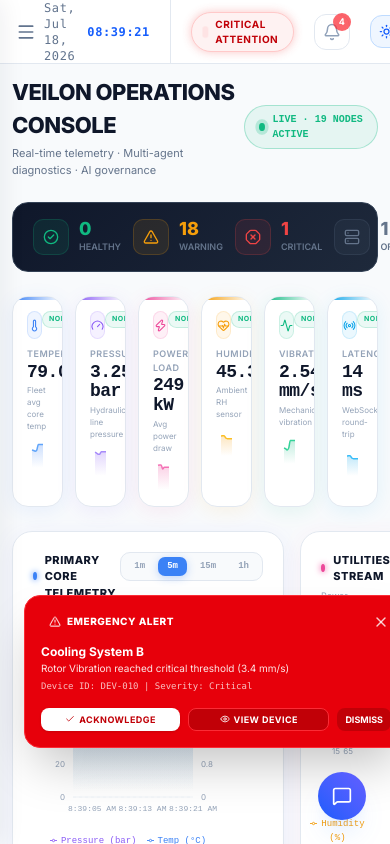
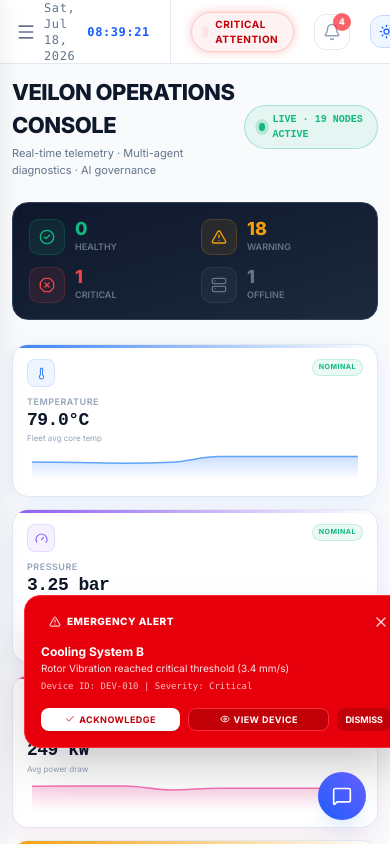
Before and after one commit to manavnagpal08/openswarm, a React (Vite) app: page / in a window 390 px wide. Built offline with nearby package versions, Linux system fonts and the light colour scheme.

Commit message:
Make application responsive for mobile and desktop

```diff
--- a/src/pages/Alerts.tsx
+++ b/src/pages/Alerts.tsx
@@ -40,7 +40,7 @@ export const Alerts: React.FC = () => {
           />
         </div>
 
-        <div className="flex w-full md:w-auto gap-4">
+        <div className="flex flex-col sm:flex-row w-full md:w-auto gap-4">
           <div className="flex items-center gap-2">
             <span className="text-[10px] uppercase font-bold text-slate-400 flex items-center gap-1.5"><Filter size={12} /> Severity</span>
             <select
--- a/src/pages/Dashboard.tsx
+++ b/src/pages/Dashboard.tsx
@@ -182,11 +182,7 @@ export const Dashboard: React.FC = () => {
       </div>
 
       {/* ── SYSTEM STATUS BAR ── */}
-      <div style={{
-        display: 'grid', gridTemplateColumns: 'repeat(4, 1fr)', gap: 12,
-        background: 'linear-gradient(135deg, #0f172a 0%, #1e293b 100%)',
-        borderRadius: 16, padding: '16px 20px', border: '1px solid #334155'
-      }}>
+      <div className="grid grid-cols-2 md:grid-cols-4 gap-3 p-4 md:p-5 rounded-2xl border border-slate-700 bg-gradient-to-br from-slate-900 to-slate-800">
         {[
           { label: 'Healthy', val: systemStats.healthy, icon: CheckCircle2, color: '#10b981' },
           { label: 'Warning', val: systemStats.warning, icon: AlertTriangle, color: '#f59e0b' },
@@ -209,7 +205,7 @@ export const Dashboard: React.FC = () => {
       </div>
 
       {/* ── KPI SPARKLINE CARDS ── */}
-      <div style={{ display: 'grid', gridTemplateColumns: 'repeat(6, 1fr)', gap: 12 }}>
+      <div className="grid grid-cols-1 sm:grid-cols-2 lg:grid-cols-3 xl:grid-cols-6 gap-3">
         {kpiCards.map((kpi, idx) => {
           const Icon = kpi.icon;
           return (
@@ -262,10 +258,10 @@ export const Dashboard: React.FC = () => {
       </div>
 
       {/* ── MAIN TELEMETRY CHARTS ── */}
-      <div style={{ display: 'grid', gridTemplateColumns: '3fr 2fr', gap: 16 }}>
+      <div className="flex flex-col lg:grid lg:grid-cols-5 gap-4">
 
         {/* Chart 1: Primary Telemetry */}
-        <div style={{ background: '#fff', border: '1px solid #e2e8f0', borderRadius: 20, padding: '20px 20px 14px', boxShadow: '0 4px 24px rgba(99,102,241,0.08)' }}>
+        <div className="lg:col-span-3 bg-white border border-slate-200 rounded-2xl p-4 md:p-5 shadow-sm shadow-indigo-500/5">
           <div style={{ display: 'flex', justifyContent: 'space-between', alignItems: 'flex-start', marginBottom: 16 }}>
             <div>
               <div style={{ display: 'flex', alignItems: 'center', gap: 8, marginBottom: 4 }}>
@@ -326,7 +322,7 @@ export const Dashboard: React.FC = () => {
         </div>
 
         {/* Chart 2: Utilities */}
-        <div style={{ background: '#fff', border: '1px solid #e2e8f0', borderRadius: 20, padding: '20px 20px 14px', boxShadow: '0 4px 24px rgba(236,72,153,0.06)' }}>
+        <div className="lg:col-span-2 bg-white border border-slate-200 rounded-2xl p-4 md:p-5 shadow-sm shadow-pink-500/5">
           <div style={{ marginBottom: 16 }}>
             <div style={{ display: 'flex', alignItems: 'center', gap: 8, marginBottom: 4 }}>
               <div style={{ width: 8, height: 8, borderRadius: '50%', backgroundColor: '#ec4899', boxShadow: '0 0 6px #ec4899' }} />
@@ -366,10 +362,10 @@ export const Dashboard: React.FC = () => {
       </div>
 
       {/* ── LIVE FEED + ALERTS + DEVICE HEALTH ── */}
-      <div style={{ display: 'grid', gridTemplateColumns: '2fr 1.4fr 1.2fr', gap: 16 }}>
+      <div className="grid grid-cols-1 lg:grid-cols-2 xl:grid-cols-12 gap-4">
 
         {/* Live Feed */}
-        <div style={{ background: '#0f172a', border: '1px solid #1e293b', borderRadius: 20, padding: '18px 18px 14px', overflow: 'hidden', height: 320 }}>
+        <div className="xl:col-span-5 lg:col-span-2 bg-slate-900 border border-slate-800 rounded-2xl p-4 overflow-hidden h-80">
           <div style={{ display: 'flex', alignItems: 'center', gap: 8, marginBottom: 14 }}>
             <div style={{ width: 7, height: 7, borderRadius: '50%', backgroundColor: '#10b981', boxShadow: '0 0 8px #10b981', animation: 'pulse 2s infinite' }} />
             <h2 style={{ fontSize: 10, fontWeight: 800, color: '#f1f5f9', textTransform: 'uppercase', letterSpacing: 1 }}>Live Activity Feed</h2>
@@ -411,7 +407,7 @@ export const Dashboard: React.FC = () => {
         </div>
 
         {/* Recent Alerts */}
-        <div style={{ background: '#fff', border: '1px solid #e2e8f0', borderRadius: 20, padding: '18px', overflow: 'hidden', height: 320 }}>
+        <div className="xl:col-span-4 bg-white border border-slate-200 rounded-2xl p-4 overflow-hidden h-80">
           <div style={{ display: 'flex', alignItems: 'center', gap: 8, marginBottom: 14 }}>
             <AlertTriangle size={13} color="#ef4444" />
             <h2 style={{ fontSize: 10, fontWeight: 800, color: '#0f172a', textTransform: 'uppercase', letterSpacing: 0.5 }}>Active Alerts</h2>
@@ -450,7 +446,7 @@ export const Dashboard: React.FC = () => {
         </div>
 
         {/* Device Health Summary */}
-        <div style={{ background: '#fff', border: '1px solid #e2e8f0', borderRadius: 20, padding: '18px', overflow: 'hidden', height: 320 }}>
+        <div className="xl:col-span-3 bg-white border border-slate-200 rounded-2xl p-4 overflow-hidden h-80">
           <div style={{ display: 'flex', alignItems: 'center', gap: 8, marginBottom: 14 }}>
             <Cpu size={13} color="#6366f1" />
             <h2 style={{ fontSize: 10, fontWeight: 800, color: '#0f172a', textTransform: 'uppercase', letterSpacing: 0.5 }}>Device Health</h2>
--- a/src/pages/DeviceOps.tsx
+++ b/src/pages/DeviceOps.tsx
@@ -47,7 +47,7 @@ export const DeviceOps: React.FC = () => {
     <div className="grid grid-cols-1 xl:grid-cols-3 gap-6 h-full">
 
       {/* LEFT COLUMN: DEVICES GRID VIEW */}
-      <div className="bg-white border border-slate-200 rounded-2xl flex flex-col h-[calc(100vh-170px)] overflow-hidden shadow-sm">
+      <div className="bg-white border border-slate-200 rounded-2xl flex flex-col h-[60vh] xl:h-[calc(100vh-170px)] overflow-hidden shadow-sm">
 
         {/* Filters Header */}
         <div className="p-4 border-b border-slate-100 space-y-3 bg-slate-50/50">
@@ -142,7 +142,7 @@ export const DeviceOps: React.FC = () => {
       </div>
 
       {/* RIGHT 2 COLUMNS: DETAILED exploded ANATOMY VIEW */}
-      <div className="xl:col-span-2 bg-white border border-slate-200 rounded-2xl flex flex-col h-[calc(100vh-170px)] overflow-y-auto p-5 space-y-6 shadow-sm">
+      <div className="xl:col-span-2 bg-white border border-slate-200 rounded-2xl flex flex-col min-h-[60vh] xl:h-[calc(100vh-170px)] overflow-y-auto p-5 space-y-6 shadow-sm">
 
         {/* Cockpit header */}
         <div className="flex justify-between items-start border-b border-slate-100 pb-4">
```
